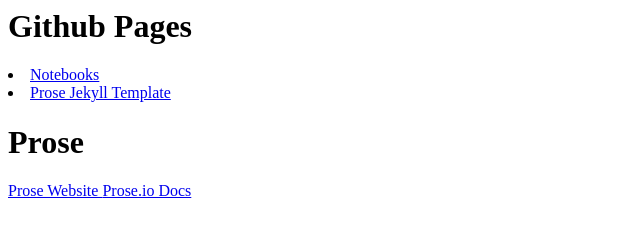
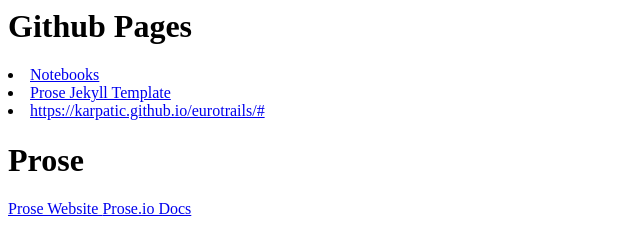
Before and after one commit to karpatic/karpatic.github.io, a plain HTML site: page index.html in a window 1280 px wide. Shown: the whole page, without its empty margins (0-640 px from the left). Drawn offline with Linux system fonts and the light colour scheme.

Commit message:
Update index.html

```diff
--- a/index.html
+++ b/index.html
@@ -1,6 +1,7 @@
 <h1> Github Pages  </h1>
 <li> <a href="https://karpatic.github.io/notebooks"> Notebooks </a> </li>
 <li> <a href="https://karpatic.github.io/starter/"> Prose Jekyll Template </a> </li>
+<li> <a href="https://karpatic.github.io/eurotrails/"> https://karpatic.github.io/eurotrails/# </a> </li>
 
 <h1> Prose </h1>
 <a href="https://prose.io/#karpatic"> Prose Website </a>
```
